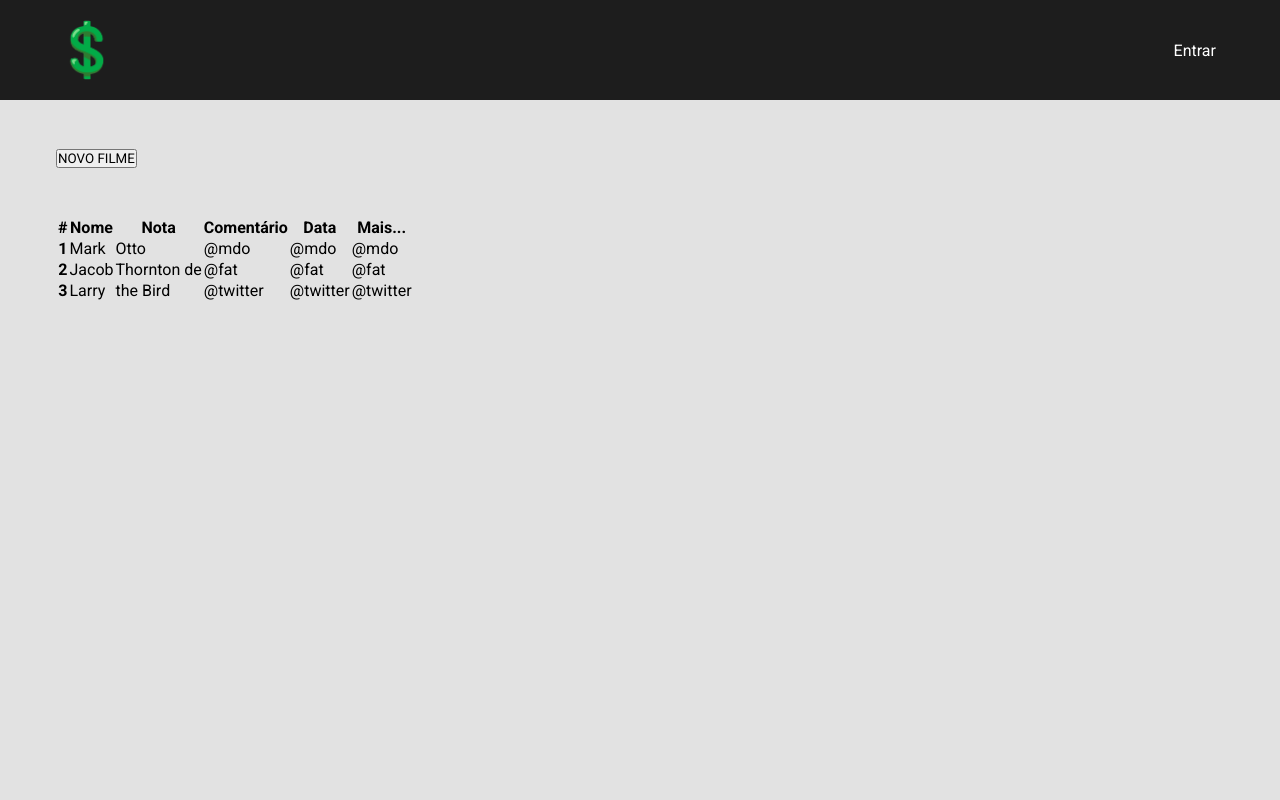
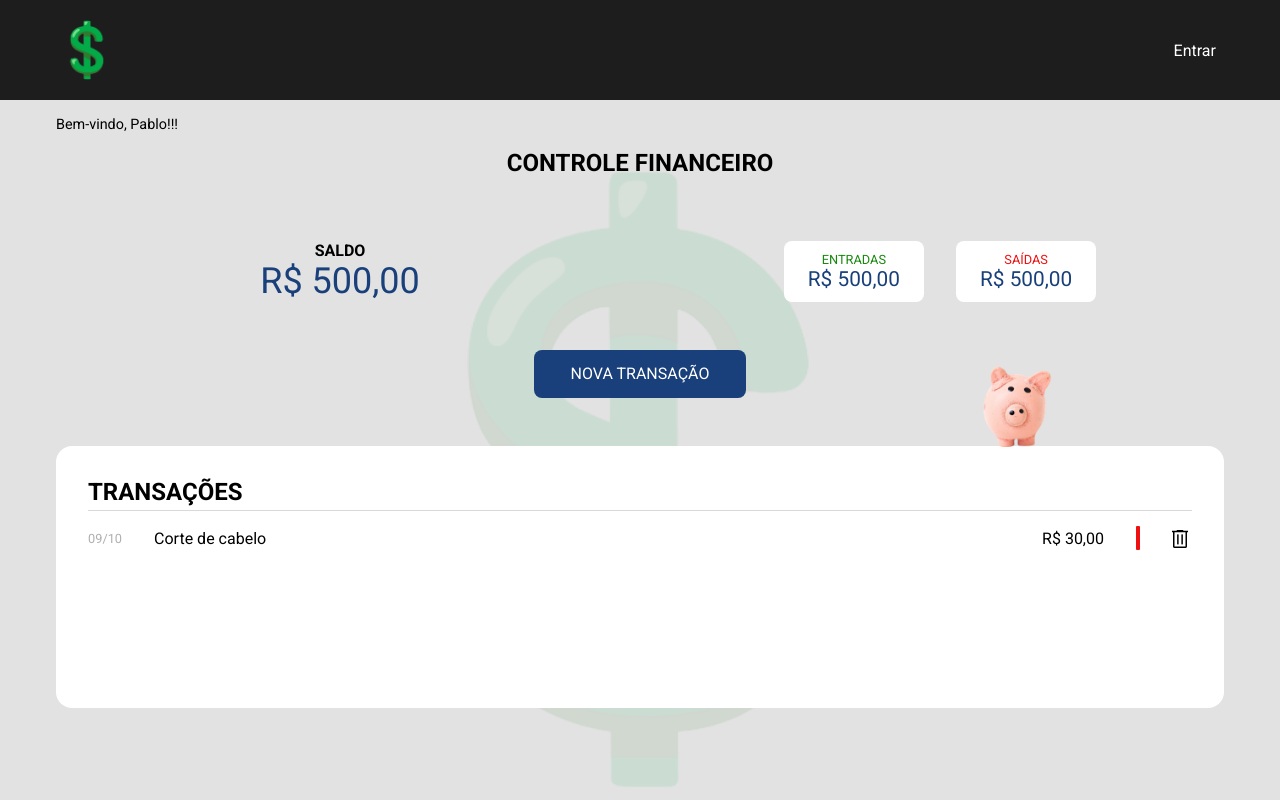
Before and after one commit to pablohpaiva22/controle-financeiro-web, a React (Vite) app: page /minhaconta/1 in a window 1280 px wide. Built offline with nearby package versions, Linux system fonts and the light colour scheme.

Commit message:
feat: myAccount page

```diff
--- a/src/pages/myaccount/MyAccount.jsx
+++ b/src/pages/myaccount/MyAccount.jsx
@@ -2,50 +2,65 @@ import React from "react";
 import styles from "./MyAccount.module.scss";
 
 function MyAccount() {
+  function handleClick() {
+    console.log('oi')
+  }
 
   return (
-    <div className={styles.container}>
-      <button className={`${styles.newItemButton} btn btn-warning`}>NOVO FILME</button>
+    <section className={styles.container}>
+      <div className={styles.dollarSignBg}>
+        <div className={styles.dollarSign}>
+          <img
+            src="../../src/assets/cifrao1.png"
+            alt="imagem de um cifrao verde"
+          />
+        </div>
+      </div>
 
-      <table className="table">
-        <thead className="thead-light">
-          <tr>
-            <th scope="col">#</th>
-            <th scope="col">Nome</th>
-            <th scope="col">Nota</th>
-            <th scope="col">Comentário</th>
-            <th scope="col">Data</th>
-            <th scope="col">Mais...</th>
-          </tr>
-        </thead>
-        <tbody>
-          <tr>
-            <th scope="row">1</th>
-            <td>Mark</td>
-            <td>Otto</td>
-            <td>@mdo</td>
-            <td>@mdo</td>
-            <td>@mdo</td>
-          </tr>
-          <tr>
-            <th scope="row">2</th>
-            <td>Jacob</td>
-            <td>Thornton de</td>
-            <td>@fat</td>
-            <td>@fat</td>
-            <td>@fat</td>
-          </tr>
-          <tr>
-            <th scope="row">3</th>
-            <td>Larry</td>
-            <td>the Bird</td>
-            <td>@twitter</td>
-            <td>@twitter</td>
-            <td>@twitter</td>
-          </tr>
-        </tbody>
-      </table>
-    </div>
+      <span className={styles.welcomeMessage}>Bem-vindo, Pablo!!!</span>
+
+      <h1>CONTROLE FINANCEIRO</h1>
+
+      <div className={styles.balanceInfo}>
+        <div className={styles.balance}>
+          <span>SALDO</span>
+          <span>R$ 500,00</span>
+        </div>
+
+        <div className={styles.inputOutput}>
+          <div className={styles.input}>
+            <span>ENTRADAS</span>
+            <span>R$ 500,00</span>
+          </div>
+
+          <div className={styles.output}>
+            <span>SAÍDAS</span>
+            <span>R$ 500,00</span>
+          </div>
+        </div>
+      </div>
+
+      <button onClick={handleClick} className={styles.newTransactionBtn}>NOVA TRANSAÇÃO</button>
+
+      <div className={styles.transactionsContainer}>
+        <h2>TRANSAÇÕES</h2>
+
+        <div className={styles.transactions}>
+          <span className={styles.date}>09/10</span>
+          <p className={styles.description}>Corte de cabelo</p>
+          <span className={styles.price}>R$ 30,00</span>
+          <img
+            className={styles.deleteIcon}
+            src="../../src/assets/delete-icon.png"
+            alt="delete icon"
+          />
+        </div>
+
+        <div className={styles.pigImage}>
+          <img src="../../src/assets/pig.png" alt="cofrinho de porquinho" />
+        </div>
+      </div>
+    </section>
   );
 }
 
--- a/src/pages/myaccount/MyAccount.module.scss
+++ b/src/pages/myaccount/MyAccount.module.scss
@@ -1,9 +1,222 @@
+@import "../../styles/mixins.scss";
+@import "../../styles/variables.scss";
+
 .container {
+  margin: 0 auto;
+  padding: 1rem;
   max-width: 1200px;
-  margin: 3rem auto;
-  padding: 0 1rem;
+  position: relative;
+  h1 {
+    margin-bottom: 4rem;
+    text-align: center;
+    @include device(small) {
+      margin-bottom: 2rem;
+      font-size: 1.6rem;
+    }
+  }
 }
 
-.newItemButton {
-  margin-bottom: 3rem;
+.welcomeMessage {
+  display: block;
+  margin-bottom: 1rem;
+  font-size: 0.9rem;
+  @include device(medium) {
+    font-size: 0.8rem;
+    display: block;
+    margin-bottom: 3rem;
+  }
 }
+
+.balanceInfo {
+  display: flex;
+  flex-wrap: wrap;
+  gap: 2rem;
+}
+
+.balance {
+  flex: 1;
+  display: flex;
+  flex-direction: column;
+  justify-content: center;
+  align-items: center;
+  span:first-child {
+    font-weight: bold;
+    display: block;
+  }
+  span:last-child {
+    font-size: 2.25rem;
+    color: $color-blue;
+    white-space: nowrap;
+    @include device(small) {
+      font-size: 1.6rem;
+    }
+  }
+}
+
+.inputOutput {
+  flex: 1;
+  display: flex;
+  justify-content: center;
+  gap: 2rem;
+  @include device(small) {
+    gap: 1rem;
+  }
+  @include device(xSmall) {
+    flex-wrap: wrap;
+  }
+  .input,
+  .output {
+    background: $color-white;
+    padding: 0.5rem 1.5rem;
+    display: flex;
+    flex-direction: column;
+    justify-content: center;
+    align-items: center;
+    border-radius: 0.5rem;
+    span:first-child {
+      display: block;
+      font-size: 0.8rem;
+    }
+    span:last-child {
+      font-size: 1.3rem;
+      color: $color-blue;
+      white-space: nowrap;
+      @include device(small) {
+      }
+    }
+  }
+  .input {
+    color: $color-green;
+  }
+  .output {
+    color: $color-red;
+  }
+}
+
+.dollarSignBg {
+  width: 100%;
+  position: absolute;
+  top: 70px;
+  left: 0;
+  z-index: -1;
+}
+
+.dollarSign {
+  max-width: 350px;
+  margin: 0 auto;
+}
+
+.newTransactionBtn {
+  margin-top: 3rem;
+  margin-left: calc(50% - 106px);
+  width: 212px;
+  padding: 0.9rem 1rem;
+  background: $color-blue;
+  border: none;
+  color: $color-white;
+  border-radius: 0.5rem;
+  font-size: 1rem;
+  cursor: pointer;
+  &:hover {
+    background: $color-blue-hover;
+  }
+  @include device(small) {
+    font-size: 0.7rem;
+    width: 130px;
+    padding: 0.7rem 1rem;
+    border-radius: 0.3rem;
+    margin-left: calc(50% - 65px);
+  }
+}
+
+.transactionsContainer {
+  margin-top: 3rem;
+  padding: 2rem;
+  background: $color-white;
+  min-height: 262px;
+  border-radius: 1rem;
+  position: relative;
+  @include device(small) {
+    padding: 1rem;
+  }
+  h2 {
+    @include device(small) {
+      font-size: 1.1rem;
+    }
+    &::after {
+      content: "";
+      margin-top: 0.25rem;
+      display: block;
+      background: $color-gray-detail;
+      height: 1px;
+      width: 100%;
+    }
+  }
+}
+
+.transactions {
+  margin-top: 1rem;
+  display: flex;
+  align-items: center;
+  gap: 2rem;
+  @include device(small) {
+    gap: 0.9rem;
+  }
+  p,
+  span {
+    @include device(small) {
+      font-size: 0.9rem;
+    }
+  }
+  .date {
+    font-size: 0.8rem;
+    color: $color-gray-detail-dark;
+    @include device(small) {
+      font-size: 0.7rem;
+    }
+  }
+  .description {
+    flex: 1;
+  }
+  .price {
+    position: relative;
+    margin-right: 2rem;
+    @include device(small) {
+      margin-right: 1rem;
+    }
+    &::after {
+      content: "";
+      margin-left: 2rem;
+      display: inline-block;
+      width: 4px;
+      border-radius: 1px;
+      height: 24px;
+      background:$color-red;
+      position: absolute;
+      top: -3px;
+      @include device(small) {
+        margin-left: 1rem;
+      }
+    }
+  }
+  .deleteIcon {
+    width: 24px;
+  }
+}
+
+.pigImage {
+  width: 110px;
+  position: absolute;
+  top: -89px;
+  right: 150px;
+  @include device(medium) {
+    width: 90px;
+    top: -74px;
+    right: 0px;
+  }
+  @include device(small) {
+    width: 60px;
+    top: -49px;
+    right: 0px;
+  }
+}
```
